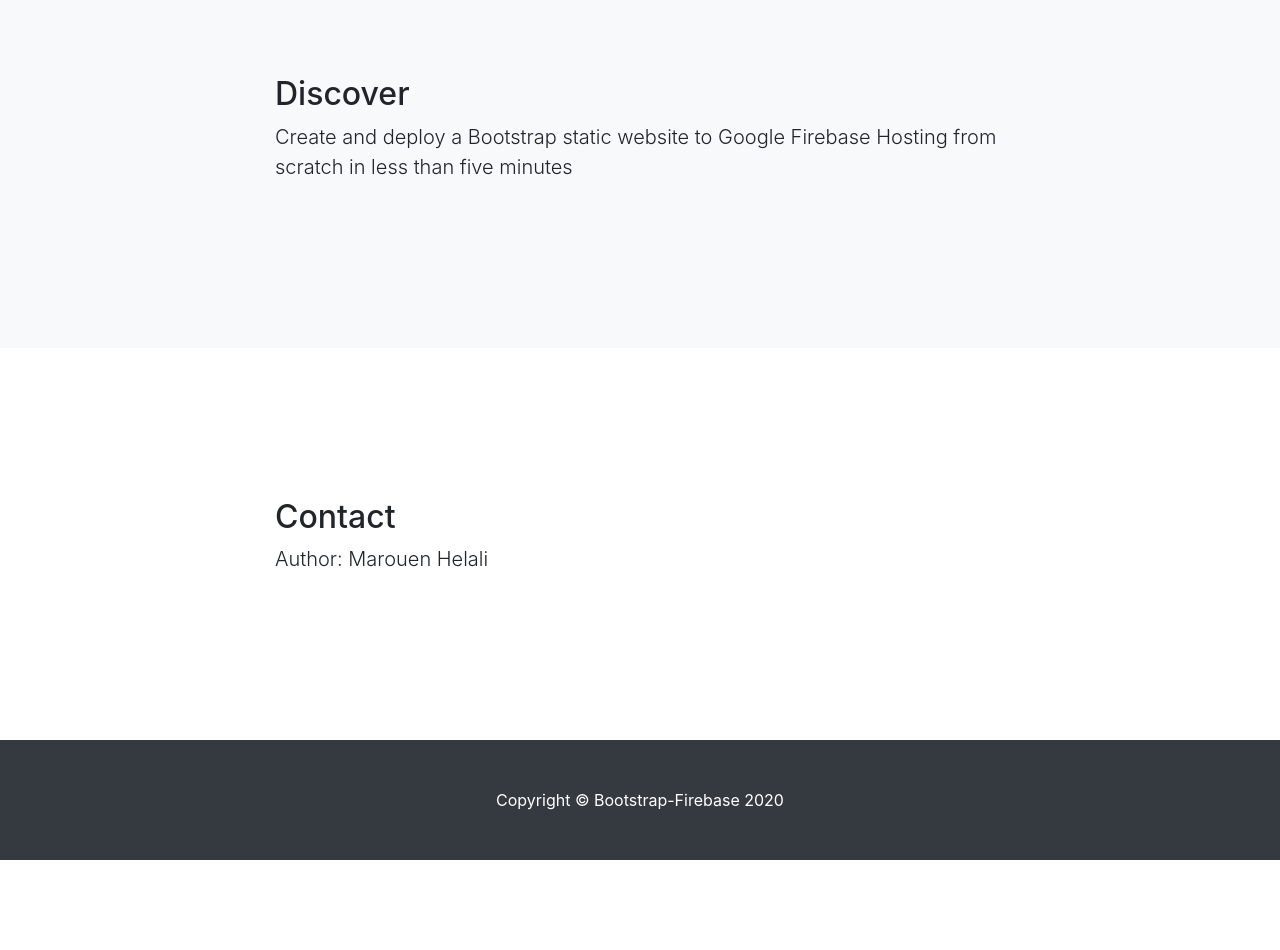
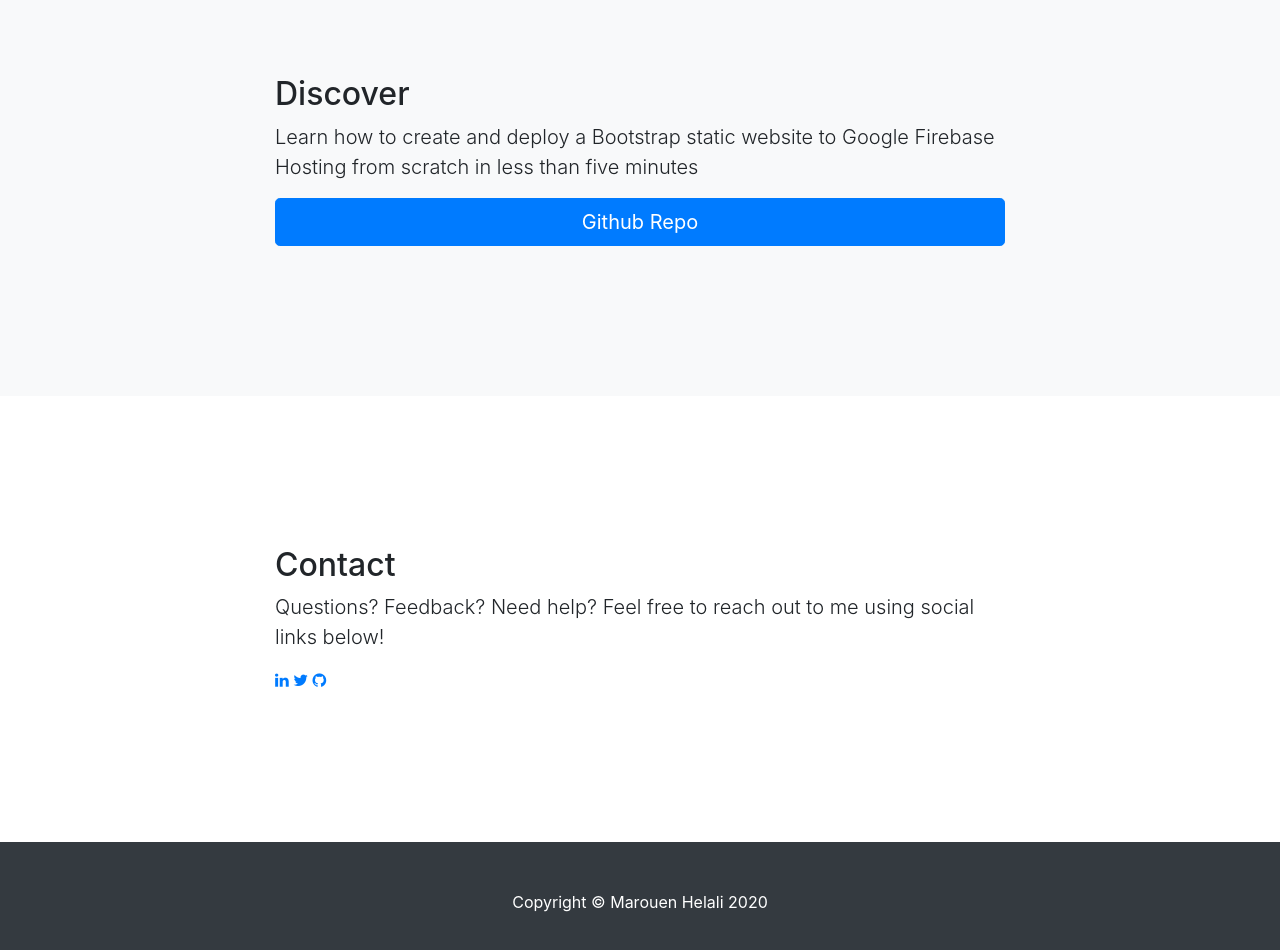
Before and after one commit to Marwan01/bootstrap-firebase, a website: page public/index.html in a window 1280 px wide. Shown: the part 1140-2090 px from the top of the page. Before the commit the page ends 2000 px from the top, so only its background shows below. Drawn offline with Linux system fonts and the light colour scheme; some packages are replaced by stand-ins of ours.

Commit message:
added social info

```diff
--- a/public/index.html
+++ b/public/index.html
@@ -8,6 +8,7 @@
 <!-- TODO: Add SDKs for Firebase products that you want to use
      https://firebase.google.com/docs/web/setup#available-libraries -->
 <script src="/__/firebase/7.6.1/firebase-analytics.js"></script>
+<link rel="stylesheet" href="https://cdnjs.cloudflare.com/ajax/libs/font-awesome/4.7.0/css/font-awesome.min.css">
 
 <!-- Initialize Firebase -->
 <script src="/__/firebase/init.js"></script>
@@ -70,7 +71,9 @@
       <div class="row">
         <div class="col-lg-8 mx-auto">
           <h2>Discover</h2>
-          <p class="lead">Create and deploy a Bootstrap static website to Google Firebase Hosting from scratch in less than five minutes</p>
+          <p class="lead">Learn how to create and deploy a Bootstrap static website to Google Firebase Hosting from scratch in less than five minutes</p>
+          <!-- <button type="button" class="btn btn-primary btn-lg btn-block">Medium Article</button> -->
+          <a href="https://github.com/Marwan01/bootstrap-firebase"><button type="button" class="btn btn-primary btn-lg btn-block">Github Repo</button></a>
         </div>
       </div>
     </div>
@@ -81,9 +84,12 @@
       <div class="row">
         <div class="col-lg-8 mx-auto">
           <h2>Contact</h2>
-          <p class="lead">Author: Marouen Helali </p>
-          <!-- <p class="lead">  Questions? Feedback? Need help? Feel free to reach out to me on social links -->
+          <!-- <p class="lead">Author: Marouen Helali </p> -->
+          <p class="lead">  Questions? Feedback? Need help? Feel free to reach out to me using social links below!
           </p>
+          <a href="https://www.linkedin.com/in/marouen-helali/" class="fa fa-linkedin"></a>
+          <a href="https://twitter.com/marwanest1" class="fa fa-twitter"></a>
+          <a href="https://github.com/Marwan01" class="fa fa-github"></a>
         </div>
       </div>
     </div>
@@ -92,7 +98,7 @@
   <!-- Footer -->
   <footer class="py-5 bg-dark">
     <div class="container">
-      <p class="m-0 text-center text-white">Copyright &copy; Bootstrap-Firebase 2020</p>
+      <p class="m-0 text-center text-white">Copyright &copy; Marouen Helali 2020</p>
     </div>
     <!-- /.container -->
   </footer>
```
Also changed, not shown: 1 other file.
